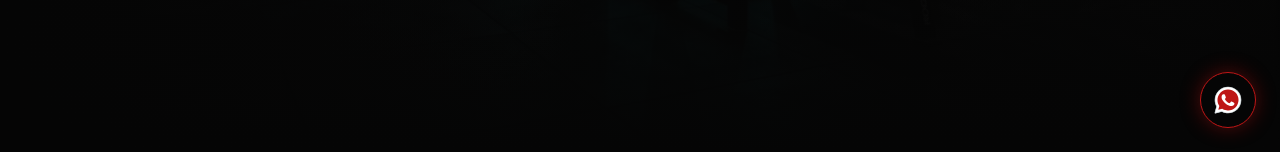
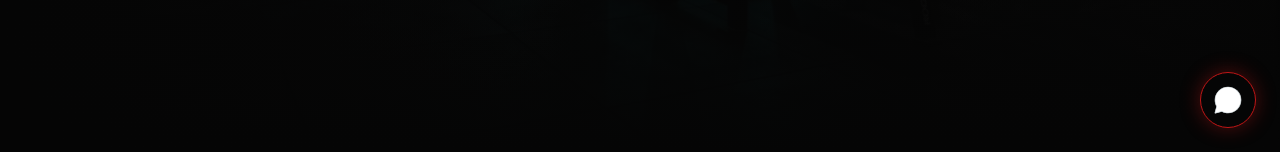
Before and after one commit to Automize-LTDA/hallerson-philip, a React (Vite) app: page / in a window 1280 px wide. Shown: the part 648-800 px from the top of the page. Built offline with nearby package versions, Linux system fonts and the light colour scheme.

Commit message:
Remove pulsing red ring and make WhatsApp SVG background transparent

```diff
--- a/src/components/WhatsAppButton.tsx
+++ b/src/components/WhatsAppButton.tsx
@@ -7,12 +7,6 @@ export default function WhatsAppButton() {
 
   return (
     <div className="fixed bottom-6 right-6 z-40">
-      {/* Outer pulsing glow ring */}
-      <motion.div
-        className="absolute inset-0 rounded-full bg-brand-red/30 pointer-events-none"
-        animate={{ scale: [1, 1.4, 1], opacity: [0.6, 0, 0.6] }}
-        transition={{ repeat: Infinity, duration: 2, ease: 'easeInOut' }}
-      />
 
       {/* Interactive button */}
       <motion.a
```
Also changed, not shown: src/assets/whatsapp.svg.
